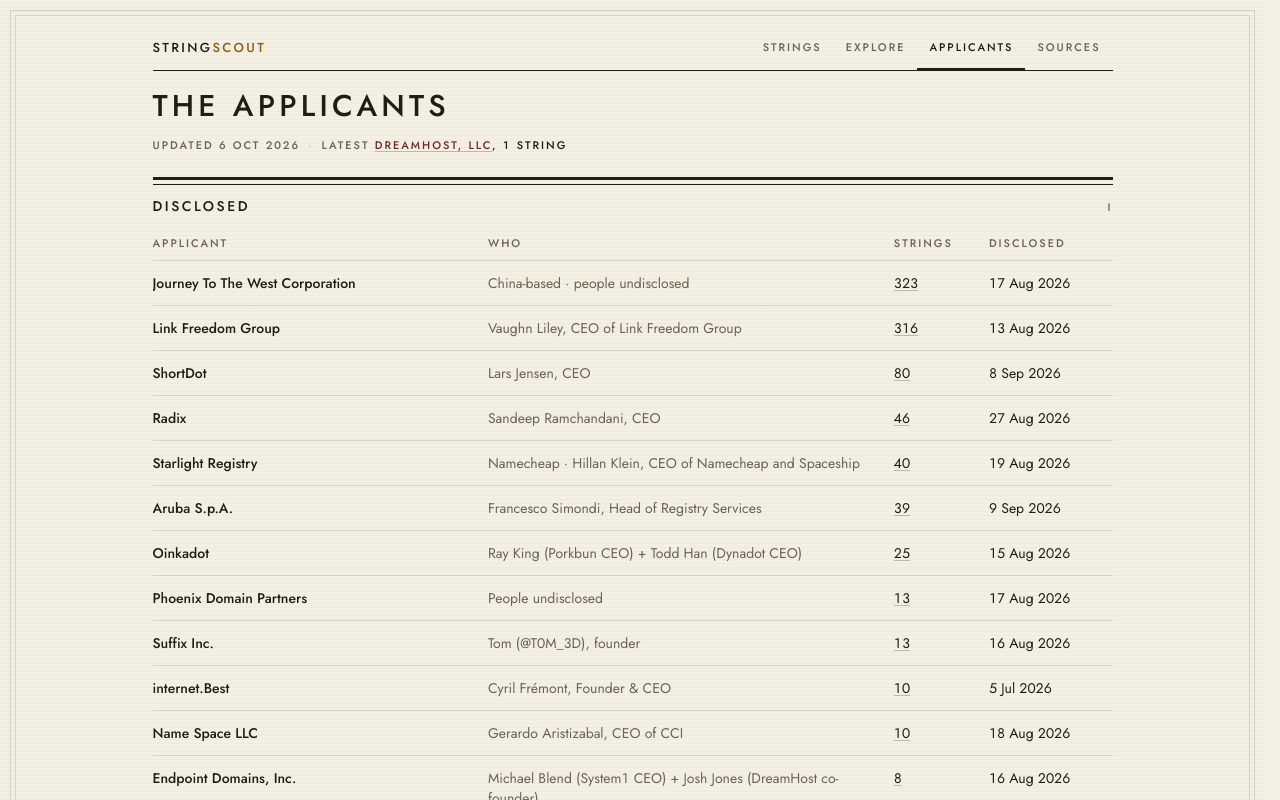
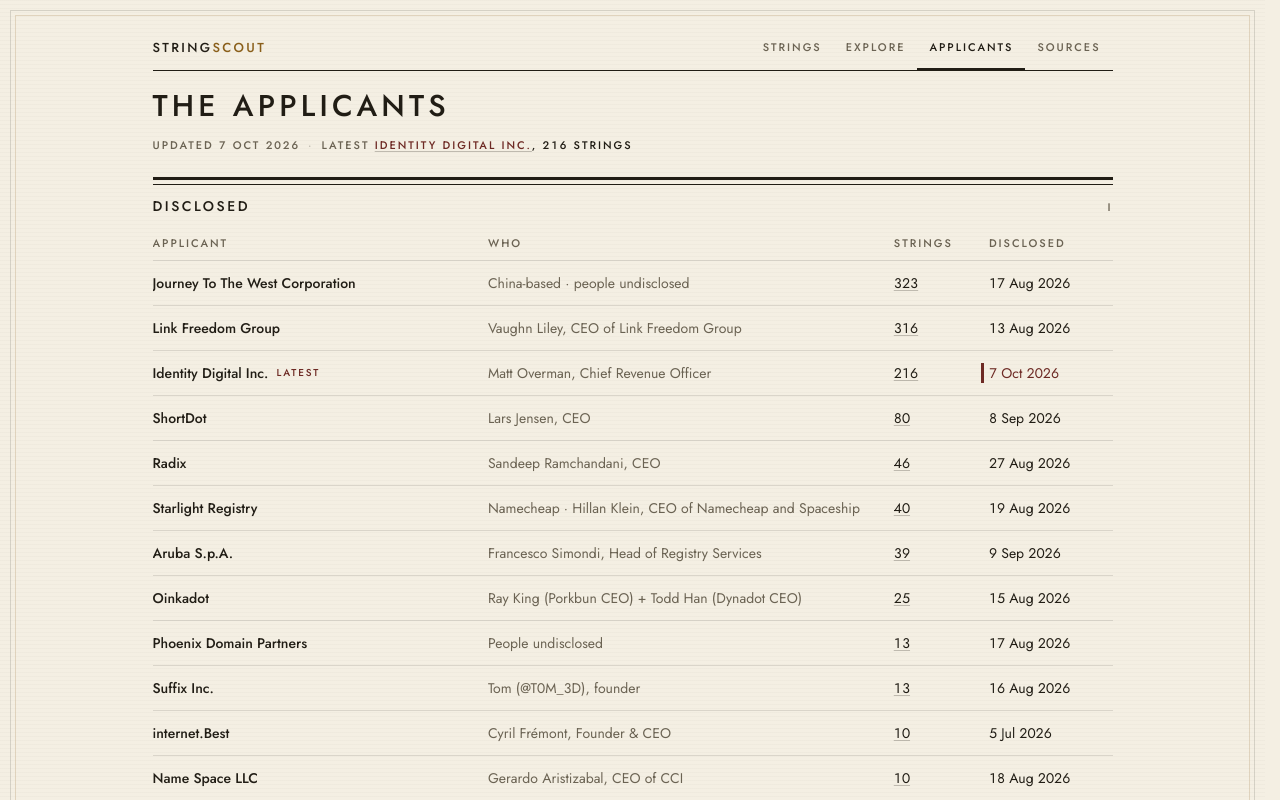
Before and after one commit to aslobodnik/stringscout, a Next.js app: page /applicants in a window 1280 px wide. Shown: the top 800 px of the page. Built offline with nearby package versions, Linux system fonts and the light colour scheme.

Commit message:
add identity digital inc. — 216 strings, disclosed via own site

```diff
--- a/data/applicants.ts
+++ b/data/applicants.ts
@@ -398,6 +398,16 @@ export const handApplicants: Applicant[] = [
     note: null,
     sourceIds: ["dreamhost-pr"],
   },
+  {
+    slug: "identitydigital",
+    status: "disclosed",
+    name: "Identity Digital Inc.",
+    backers: "Matt Overman, Chief Revenue Officer",
+    feesPaid: null,
+    revealedOn: "2026-10-07",
+    note: null,
+    sourceIds: ["identitydigital"],
+  },
 ];
 
 export const applicants: Applicant[] = [
--- a/data/claims.ts
+++ b/data/claims.ts
@@ -1,5 +1,6 @@
 import { lfgStrings } from "./lfgStrings";
 import { jttwPrimary, jttwOther } from "./jttwStrings";
+import { identityDigitalStrings } from "./identityDigitalStrings";
 import { announcedClaims } from "./announcedAdapter";
 
 // "intent" = stated an intention to apply, application not confirmed.
@@ -282,6 +283,10 @@ export const claims: Claim[] = dedupe([
   // application, so primary.
   ...expand(["dream"], "dreamhost", ["dreamhost-pr"], "primary"),
 
+  // Identity Digital Inc. — full 216-string "All applications" list
+  // published on its own site. Primary/replacement split not stated.
+  ...expand(identityDigitalStrings, "identitydigital", ["identitydigital"]),
+
   // Pre-window intent announcements, per Domain Incite. Not applications: the
   // "intent" kind keeps them visible in the table without counting them as
   // disclosed strings.
--- /dev/null
+++ b/data/identityDigitalStrings.ts
@@ -0,0 +1,32 @@
+// Full applied-for string list, per the "All applications" list on
+// identity.digital/newgtld (216 strings).
+export const identityDigitalStrings: string[] = [
+  "accounting", "ace", "action", "admin", "advisors", "agent", "agi", "agnt",
+  "agt", "air", "all", "alliance", "api", "apparel", "archive", "artist",
+  "asi", "asset", "bakery", "ball", "base", "beta", "biotech", "bit",
+  "bitcoin", "block", "board", "boost", "brand", "btc", "cart", "cast",
+  "chain", "change", "check", "clean", "clear", "coaching", "coin",
+  "collection", "collective", "compute", "connect", "consult", "consultants",
+  "control", "core", "corp", "corporation", "counseling", "craft",
+  "creations", "creative", "creator", "crew", "crypto", "culture", "daily",
+  "dao", "demo", "development", "dream", "drone", "drop", "edge", "elite",
+  "engine", "era", "etc", "expo", "ext", "factory", "fantasy", "feed",
+  "fest", "festival", "file", "firm", "fix", "flow", "form", "gaming",
+  "gear", "gen", "get", "gig", "glasses", "goat", "good", "goods", "gpt",
+  "grow", "growth", "gym", "hack", "hola", "hub", "human", "identity",
+  "ify", "inn", "invest", "ion", "journal", "journey", "key", "king", "kit",
+  "labs", "lan", "league", "learn", "light", "line", "list", "llm", "lock",
+  "log", "logistics", "loop", "lounge", "machine", "mail", "maker", "mall",
+  "mart", "max", "mcp", "merch", "mind", "model", "more", "motors", "nation",
+  "national", "nav", "nerd", "node", "note", "nutrition", "official", "omg",
+  "ops", "outlet", "painting", "park", "pass", "path", "plan", "platform",
+  "plc", "pod", "podcast", "point", "pop", "port", "portal", "portfolio",
+  "pot", "power", "pride", "print", "products", "program", "project",
+  "proxy", "quantum", "race", "real", "records", "resort", "retail",
+  "rewards", "road", "robot", "robotics", "roofing", "sdk", "self", "sell",
+  "server", "set", "shield", "sign", "sim", "slot", "society", "source",
+  "stack", "stay", "stock", "story", "strategy", "sys", "tea", "therapy",
+  "time", "token", "transport", "trip", "url", "vault", "verified", "vibe",
+  "view", "vintage", "voice", "vpn", "wallet", "wealth", "wear", "well",
+  "wellness", "wifi", "yeah", "zen",
+];
--- a/data/meta.ts
+++ b/data/meta.ts
@@ -1,5 +1,5 @@
 // bump on every data edit
-export const lastUpdated = "2026-10-06";
+export const lastUpdated = "2026-10-07";
 
 // One place for the origin: metadata, the sitemap, robots and the JSON feed
 // all have to agree, and a mismatch silently splits a page's canonical from
--- a/data/sources.ts
+++ b/data/sources.ts
@@ -359,6 +359,14 @@ const handSources: Source[] = [
     date: "2026-10-06",
     kind: "applicant",
   },
+  {
+    id: "identitydigital",
+    outlet: "Identity Digital",
+    title: "Next Round — \"All applications\", 216 strings",
+    url: "https://www.identity.digital/newgtld",
+    date: "2026-10-07",
+    kind: "applicant",
+  },
 ];
 
 // Numbered in bucket order so a superscript resolves to exactly one entry and
```
